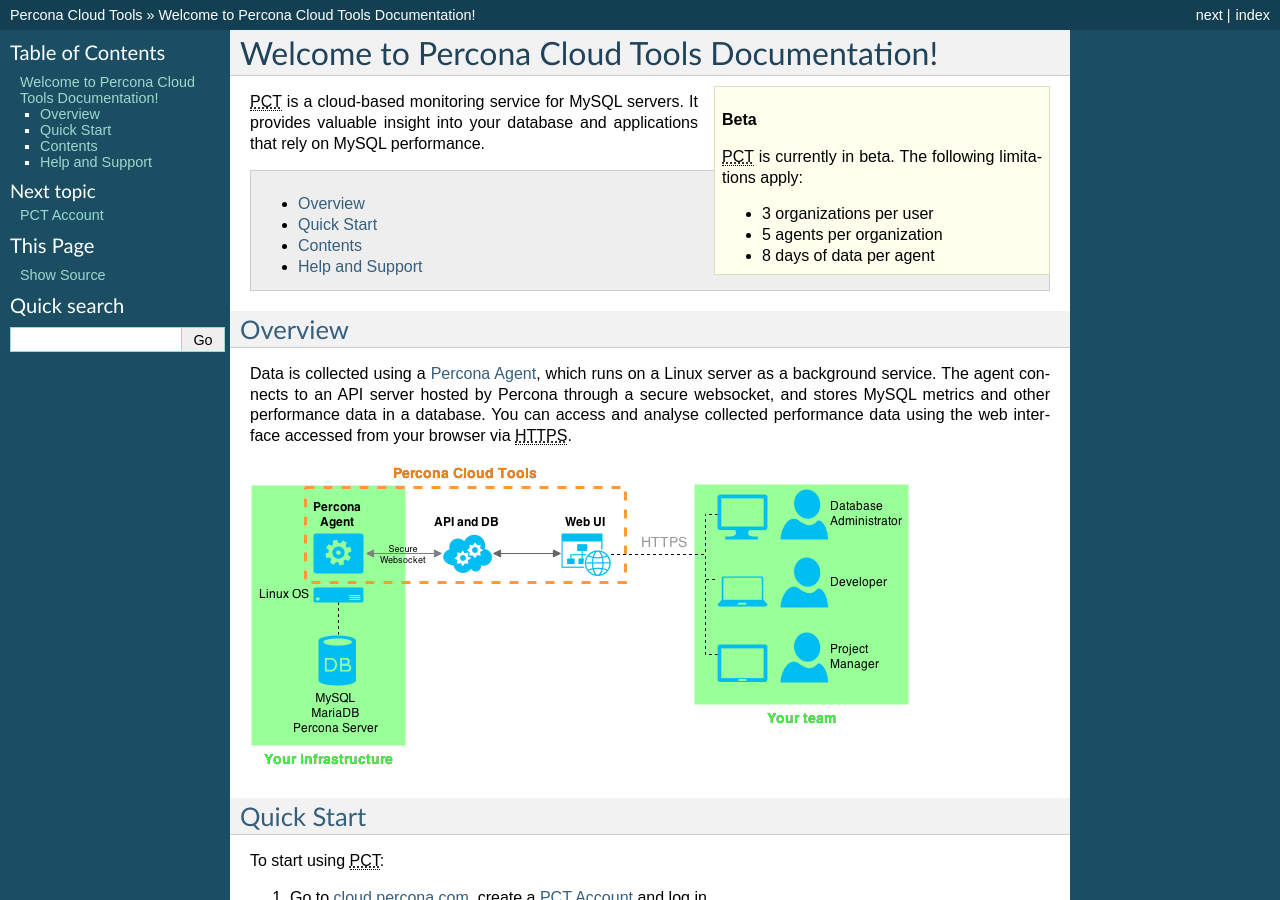
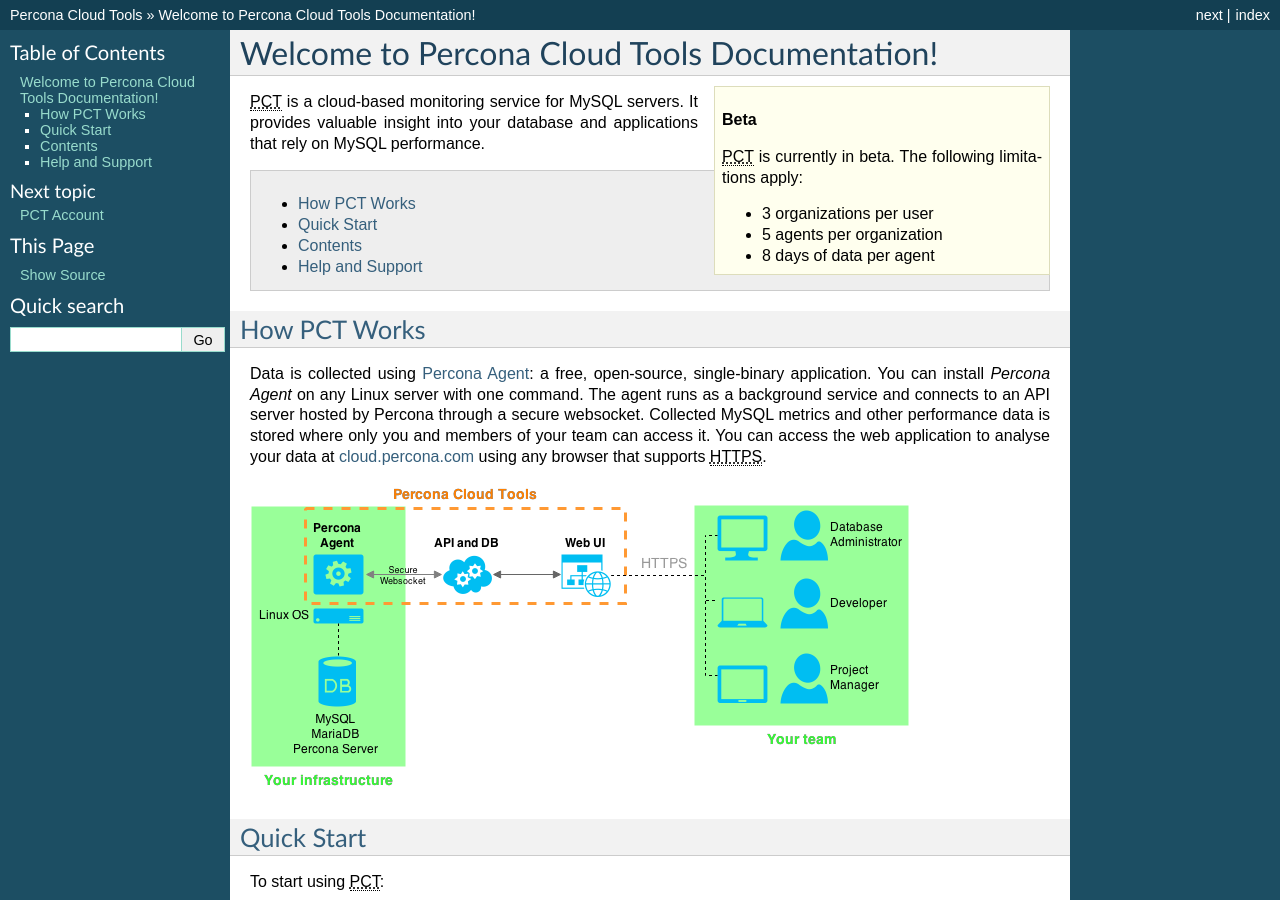
Before and after one commit to percona/cloud-tools, a Sphinx documentation site: the page built from doc/index.rst, in a window 1280 px wide and 900 px high. Built offline with Sphinx 7.4.7, drawn with Linux system fonts in a browser that asks for light colours.

Commit message:
How PCT Works on landing page, added Percona favicon to title of tabs

```diff
--- a/doc/conf.py
+++ b/doc/conf.py
@@ -115,7 +115,7 @@
 # The name of an image file (within the static path) to use as favicon of the
 # docs.  This file should be a Windows icon file (.ico) being 16x16 or 32x32
 # pixels large.
-#html_favicon = None
+html_favicon = 'images/favicon.ico'
 
 # Add any paths that contain custom static files (such as style sheets) here,
 # relative to this directory. They are copied after the builtin static files,
--- a/doc/index.rst
+++ b/doc/index.rst
@@ -23,16 +23,19 @@
 .. contents::
   :local:
 
-Overview
---------
+How PCT Works
+-------------
 
-Data is collected using a :term:`Percona Agent`,
-which runs on a Linux server as a background service.
-The agent connects to an API server
-hosted by Percona through a secure websocket,
-and stores MySQL metrics and other performance data in a database.
-You can access and analyse collected performance data
-using the web interface accessed from your browser via
+Data is collected using :term:`Percona Agent`:
+a free, open-source, single-binary application.
+You can install *Percona Agent* on any Linux server with one command.
+The agent runs as a background service
+and connects to an API server hosted by Percona through a secure websocket.
+Collected MySQL metrics and other performance data is stored
+where only you and members of your team can access it.
+You can access the web application to analyse your data at
+`cloud.percona.com <https://cloud.percona.com>`_
+using any browser that supports
 :abbr:`HTTPS (Hypertext Transfer Protocol Secure)`.
 
 .. image:: images/pct-diagram.png
```
Also changed, not shown: doc/images/favicon.ico (added).
